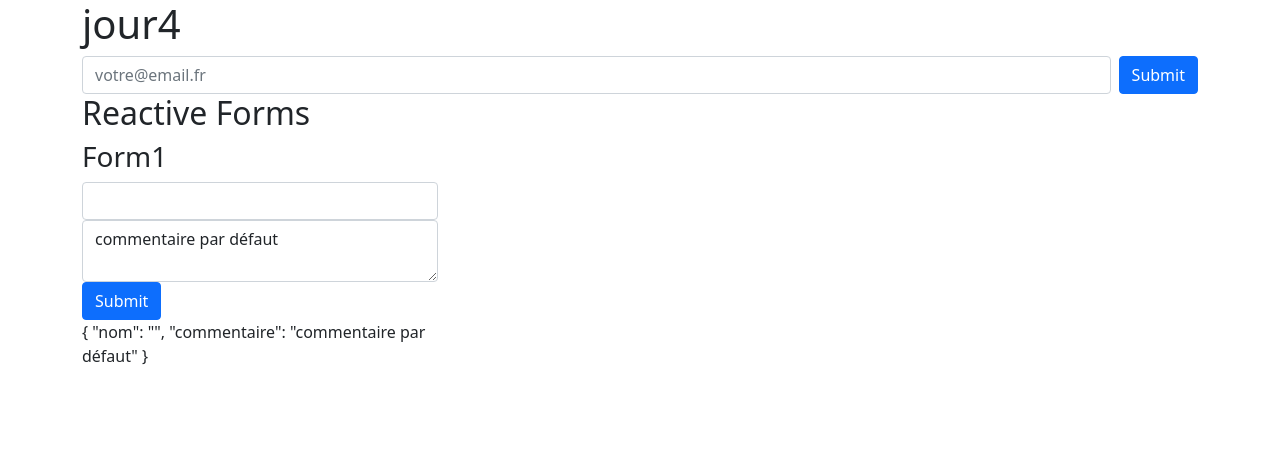
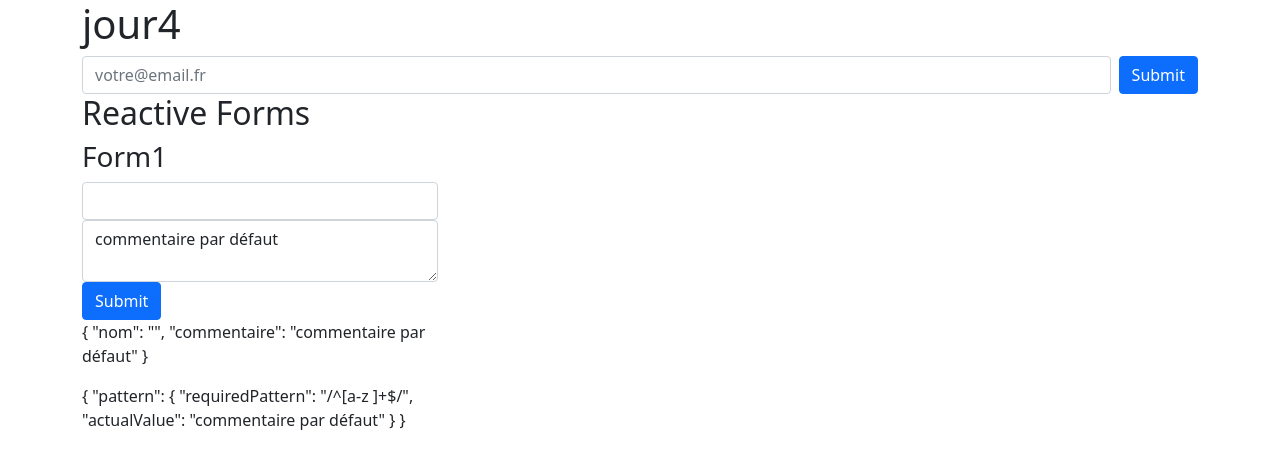
Before and after one commit to webdevproformation/angular-3wa-sept21, an Angular app in the folder semaine2/: page / in a window 1280 px wide. Shown: the top 468 px of the page. Built offline with nearby package versions, Linux system fonts and the light colour scheme.

Commit message:
fin exemple

```diff
--- a/semaine2/src/app/jour4/form1.component.ts
+++ b/semaine2/src/app/jour4/form1.component.ts
@@ -20,7 +20,8 @@ import {FormGroup, FormControl , Validators} from "@angular/forms"
       <input type="submit" class="btn btn-primary">
     </form>
     <p>{{ form.value | json }}</p>
-
+    <p>{{ commentaire?.errors | json }}</p>
+    <!-- pause café rdv dans 11h17 @ toute suite !!! -->
   `
 })
 export class Form1Component implements OnInit {
@@ -34,7 +35,7 @@ export class Form1Component implements OnInit {
       [
         Validators.required ,
         Validators.minLength(5) ,
-        Validators.minLength(1000),
+        Validators.maxLength(1000),
         Validators.pattern(/^[a-z ]+$/)
       ]
     )
```
